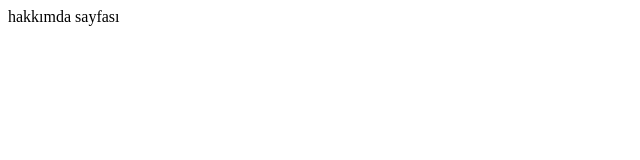
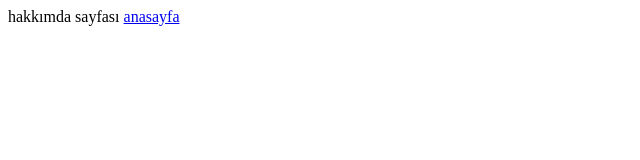
Before and after one commit to sahsafa/sahsafa.github.io, a plain HTML site: page hakkimda.html in a window 1280 px wide. Shown: the full height of the page, 0-640 px from the left. Drawn offline with Linux system fonts and the light colour scheme.

Commit message:
Update hakkimda.html

```diff
--- a/hakkimda.html
+++ b/hakkimda.html
@@ -3,5 +3,6 @@
   <head><title>Hakkımda</title></head>
   <body>
     hakkımda sayfası
+    <a href="index.html">anasayfa</a>
   </body>
 </html>
```
